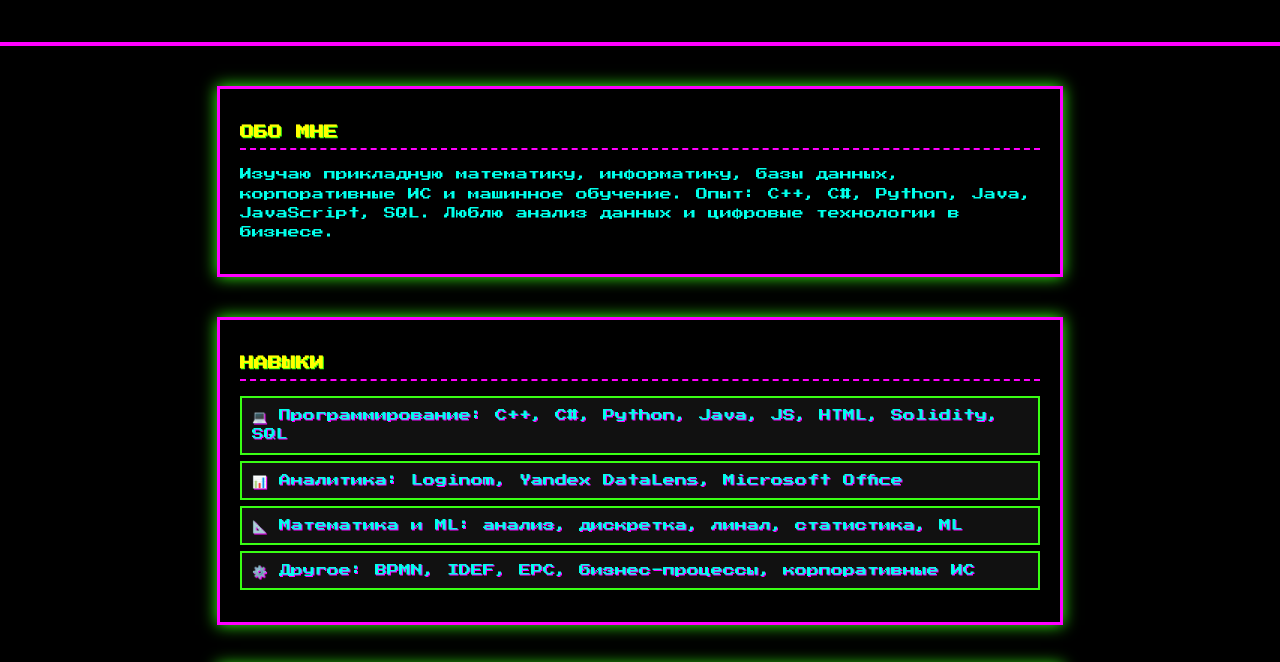
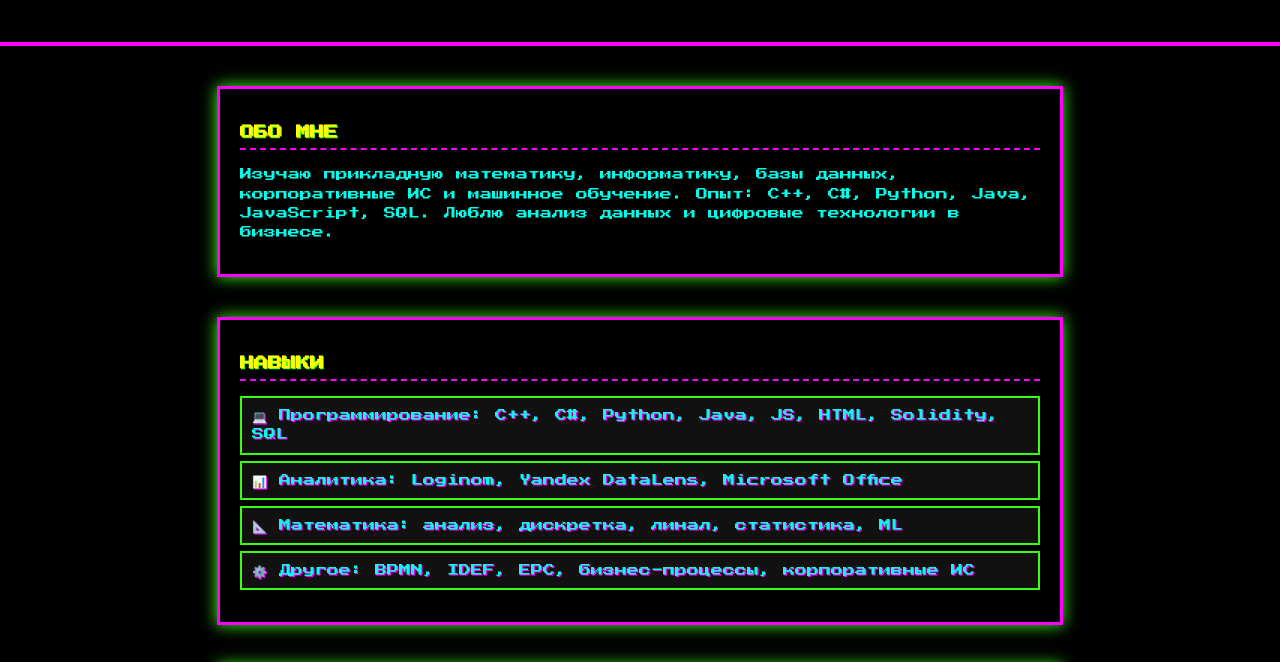
Before and after one commit to DaniilPhillips/DaniilPhillips.github.io, a plain HTML site: page index.html in a window 1280 px wide. Shown: the part 123-785 px from the top of the page. Drawn offline with Linux system fonts and the light colour scheme.

Commit message:
Update index.html

```diff
--- a/index.html
+++ b/index.html
@@ -105,7 +105,7 @@
     <ul>
       <li>💻 Программирование: C++, C#, Python, Java, JS, HTML, Solidity, SQL</li>
       <li>📊 Аналитика: Loginom, Yandex DataLens, Microsoft Office</li>
-      <li>📐 Математика и ML: анализ, дискретка, линал, статистика, ML</li>
+      <li>📐 Математика: анализ, дискретка, линал, статистика, ML</li>
       <li>⚙️ Другое: BPMN, IDEF, EPC, бизнес-процессы, корпоративные ИС</li>
     </ul>
   </section>
```
